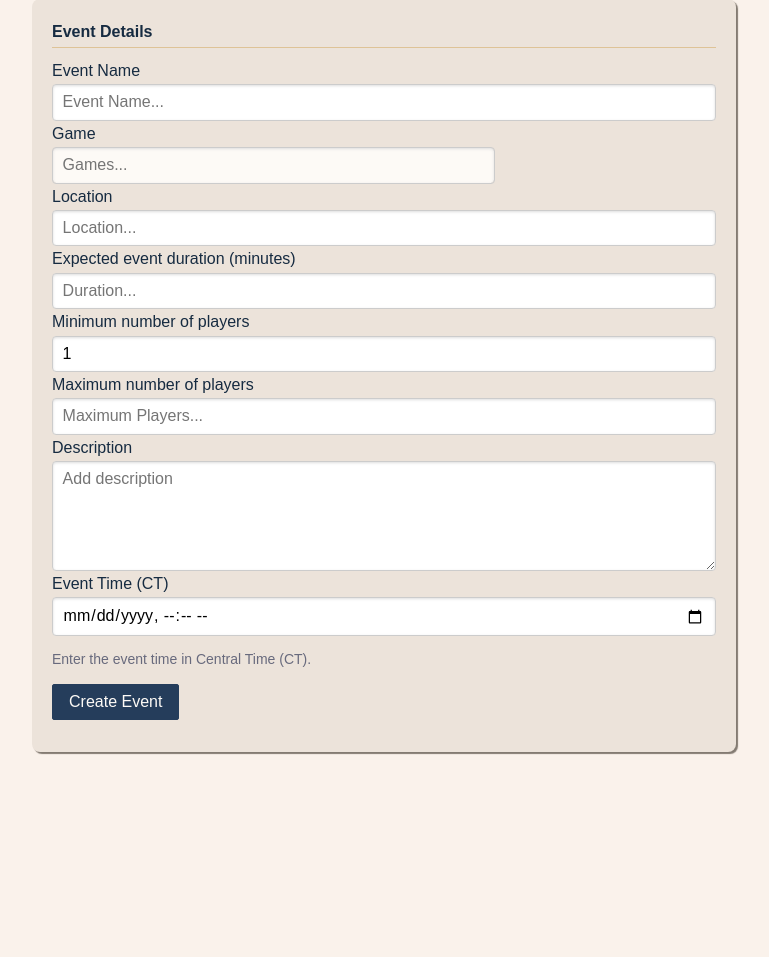
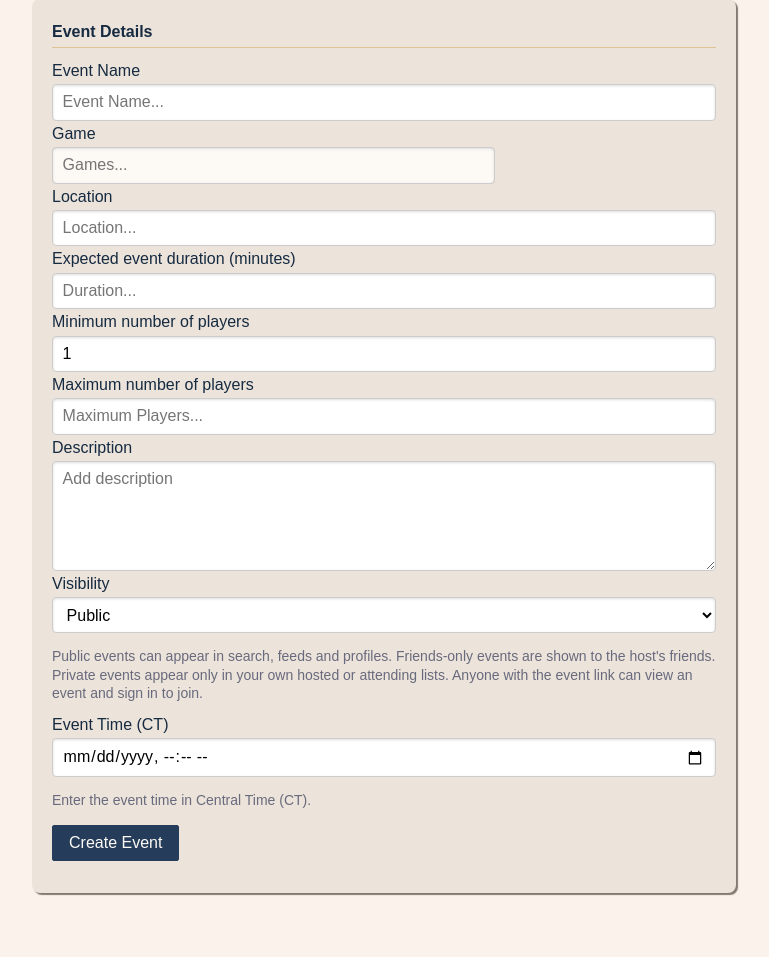
Before and after one commit to CSCI-5117-F26/developing-the-interactive-web-project-1-group-8, a Flask app: template src/developing_the_interactive_web_project_1_group_8/templates/events/event_info.html in a window 1280 px wide. Shown: the part 212-1169 px from the top of the page, without its empty margins (256-1025 px from the left). Before the commit the page ends 966 px from the top, so only its background shows below. Run offline with Flask 3, Linux system fonts and the light colour scheme; the template is opened without the code that fills it, so the values that code supplies are empty; parts of the project's set-up code (start-up, migrations or seed data) failed here and were passed over; some libraries are stand-ins or nearby versions.

Commit message:
events now have a visibility. not enforced during signup

```diff
--- a/schema.sql
+++ b/schema.sql
@@ -75,6 +75,8 @@ CREATE TABLE events (
     max_attendees INT NOT NULL,
     description VARCHAR(4095) NOT NULL,
     status VARCHAR(255) NOT NULL,
+    visibility TEXT NOT NULL DEFAULT 'public'
+        CHECK (visibility IN ('public', 'friends', 'private')),
     created_at TIMESTAMP DEFAULT CURRENT_TIMESTAMP,
     min_attendees INT NOT NULL DEFAULT 1
 );
--- a/src/developing_the_interactive_web_project_1_group_8/server.py
+++ b/src/developing_the_interactive_web_project_1_group_8/server.py
@@ -1013,6 +1013,12 @@ def create_event():
 def add_event():
     print(request.form)
     print(session["profile"]["id"])
+    visibility = request.form.get("visibility")
+    if visibility not in ("public", "friends", "private"):
+        return render_template(
+            "error.html",
+            message="Choose Public, Friends only, or Private for event visibility.",
+        ), 400
     try:
         event_time = parse_utc_time(request.form.get("time"))
     except ValueError:
@@ -1030,6 +1036,7 @@ def add_event():
         request.form.get("max_attendees"),
         request.form.get("description"),
         "scheduled",
+        visibility,
     )
 
     db.attend_event(result["id"], session["profile"]["id"], True)
@@ -1096,7 +1103,7 @@ def update_event(public_id):
     if event is None:
         abort(404, "This event does not appear to exist.")
     event_id = event["id"]
-    check_event = db.get_event_info(event_id)
+    check_event = db.get_event_info(event_id, session["profile"]["id"])
     if check_event is None:
         abort(404, "This event does not appear to exist.")
 
@@ -1109,6 +1116,12 @@ def update_event(public_id):
             "Cannot adjust an event's max attendees lower than the number of participants.",
         )
 
+    visibility = request.form.get("visibility")
+    if visibility not in ("public", "friends", "private"):
+        return render_template(
+            "error.html",
+            message="Choose Public, Friends only, or Private for event visibility.",
+        ), 400
     try:
         event_time = parse_utc_time(request.form.get("time"), check_event["time"])
     except ValueError:
@@ -1127,6 +1140,7 @@ def update_event(public_id):
         request.form.get("max_attendees"),
         request.form.get("description"),
         "scheduled",
+        visibility,
     )
 
     return redirect("/")
--- a/src/developing_the_interactive_web_project_1_group_8/templates/components/event_tile.html
+++ b/src/developing_the_interactive_web_project_1_group_8/templates/components/event_tile.html
@@ -10,7 +10,10 @@
 
     </div>
     <div class="event-info-header">
-      <h3 class="event-name" title="{{ event.name }}">{{event.name}}</h3>
+      <div class="event-title-row">
+        <h3 class="event-name" title="{{ event.name }}">{{event.name}}</h3>
+        <span class="event-visibility">{{ 'Public' if event.visibility == 'public' else 'Friends only' if event.visibility == 'friends' else 'Private' }}</span>
+      </div>
       <div class="event-game-name">
         {% include "components/bgg_game_link.html" %}
       </div>
--- a/src/developing_the_interactive_web_project_1_group_8/templates/events/event.html
+++ b/src/developing_the_interactive_web_project_1_group_8/templates/events/event.html
@@ -23,6 +23,9 @@
                         {% include "components/bgg_game_link.html" %}
                     </div>
                     {% include "components/event_status.html" %}
+                </div>
+                <div class="event-info">
+                    Visibility: {{ 'Public' if event.visibility == 'public' else 'Friends only' if event.visibility == 'friends' else 'Private' }}
                 </div>
                 {% if event.game_categories %}
                 <div class="event-info">Categories: {{ event.game_categories | join(', ') }}</div>
--- a/src/developing_the_interactive_web_project_1_group_8/templates/events/event_info.html
+++ b/src/developing_the_interactive_web_project_1_group_8/templates/events/event_info.html
@@ -112,6 +112,16 @@
             {% endif %}
             ></div> -->
                 <div class="pure-control-group">
+                    <label for="event-visibility">Visibility</label>
+                    <select class="pure-input-1" id="event-visibility" name="visibility" required>
+                        {% set visibility = event.visibility if event else 'public' %}
+                        <option value="public"{% if visibility == 'public' %} selected{% endif %}>Public</option>
+                        <option value="friends"{% if visibility == 'friends' %} selected{% endif %}>Friends only</option>
+                        <option value="private"{% if visibility == 'private' %} selected{% endif %}>Private</option>
+                    </select>
+                    <p class="pure-form-message">Public events can appear in search, feeds and profiles. Friends-only events are shown to the host's friends. Private events appear only in your own hosted or attending lists. Anyone with the event link can view an event and sign in to join.</p>
+                </div>
+                <div class="pure-control-group">
                     <label for="event-time">Event Time (CT)</label>
                     <input class="pure-input-1" id="event-time" type="datetime-local" name="time" value="{{ event.time | format_event_input if event else '' }}">
                     <p class="pure-form-message">Enter the event time in Central Time (CT).</p>
```
Also changed, not shown: src/developing_the_interactive_web_project_1_group_8/db.py (+32 -11 lines), src/developing_the_interactive_web_project_1_group_8/static/css/tile.css (+22 -1 lines).
